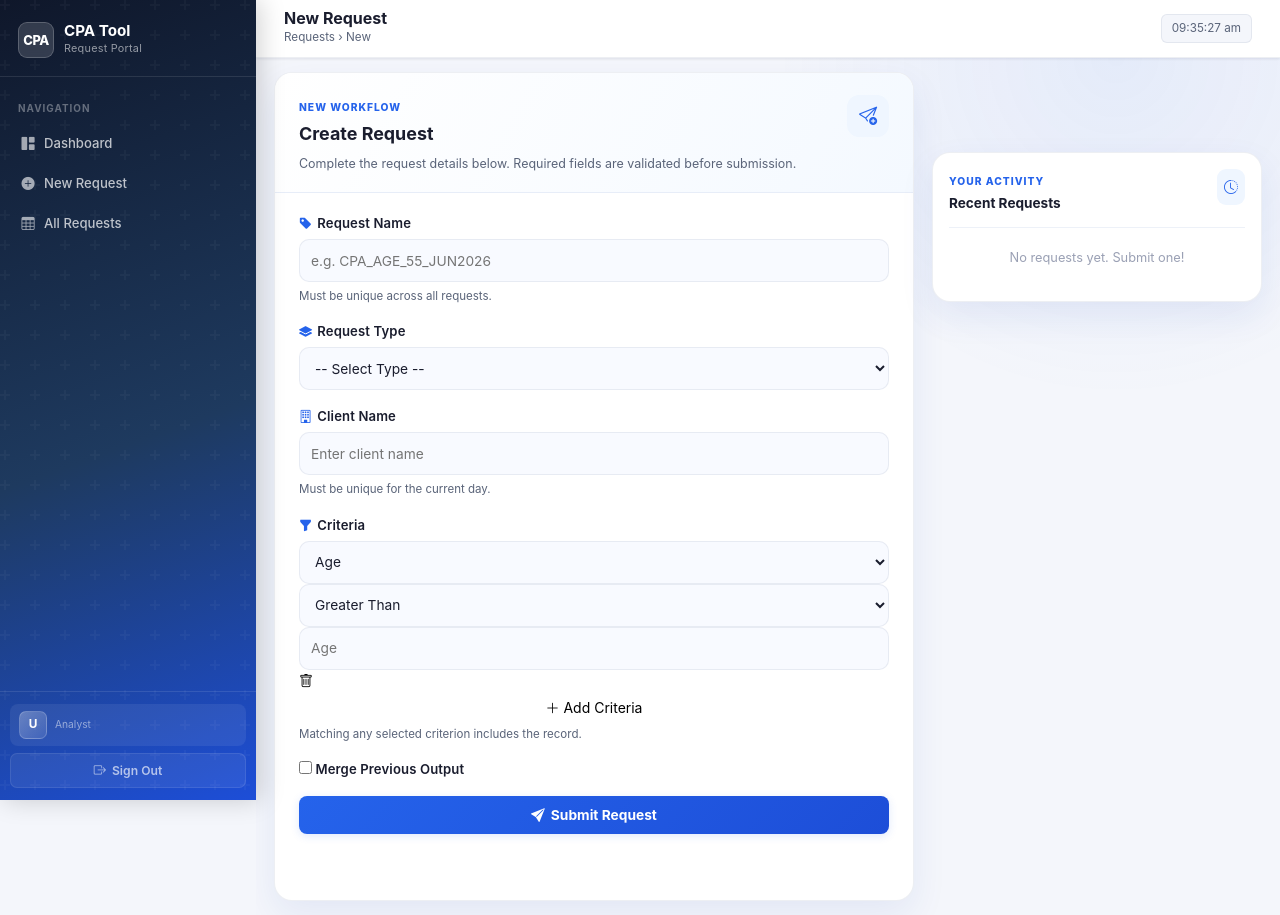
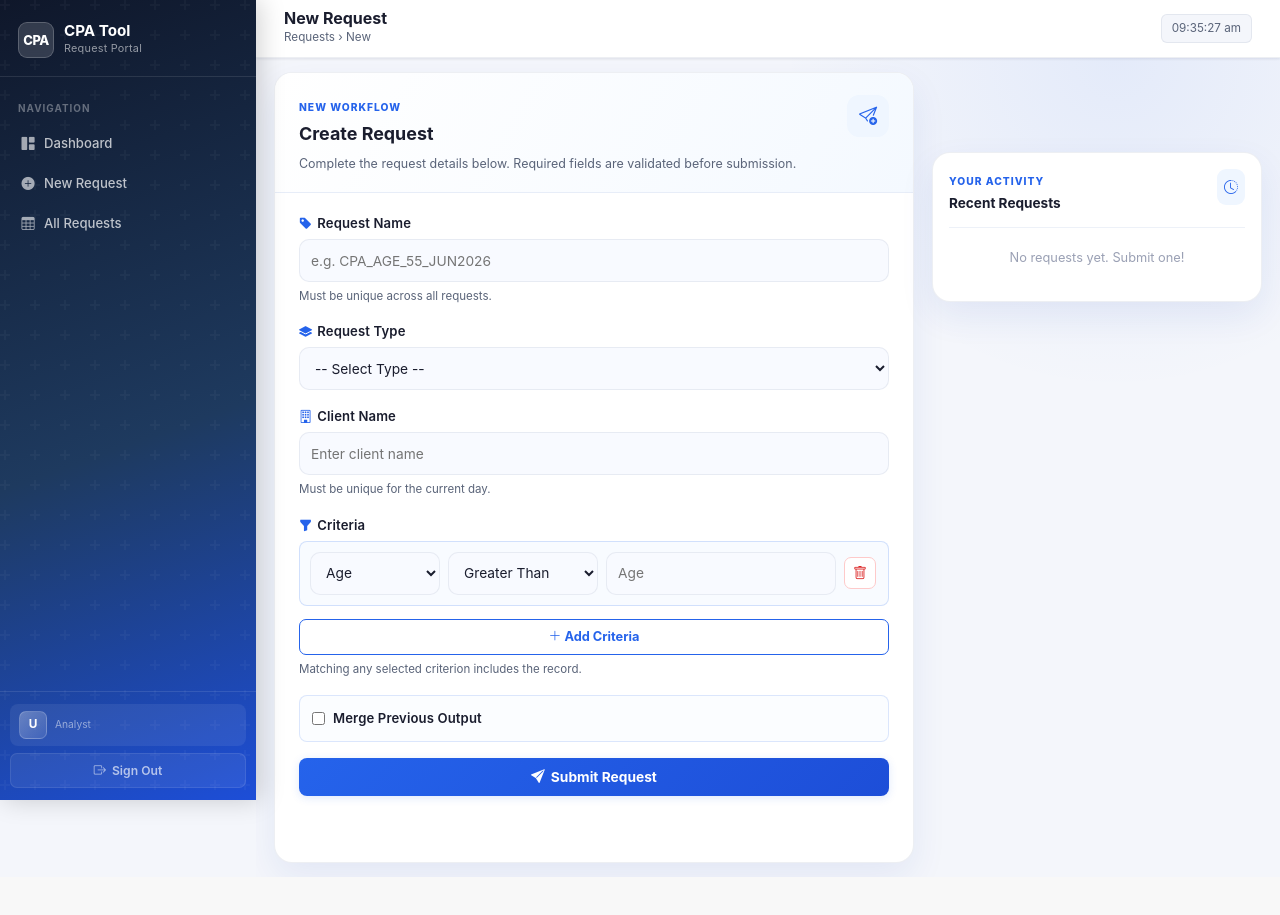
Before and after one commit to Jaideep-7-jai/CPA_Tool, a Flask app: template templates/new_request.html in a window 1280 px wide. After the commit the page ends 877 px from the top, so only its background shows below. Run offline with Flask 3, Linux system fonts and the light colour scheme; the template is opened without the code that fills it, so the values that code supplies are empty; parts of the project's set-up code (start-up, migrations or seed data) failed here and were passed over; some web fonts are replaced.

Commit message:
Style multi-criteria request form

```diff
--- a/static/style.css
+++ b/static/style.css
@@ -37,6 +37,21 @@ body { font-family: 'Satoshi', 'Inter', system-ui, sans-serif; background: var(-
 img { display: block; max-width: 100%; }
 a { text-decoration: none; color: inherit; }
 button { cursor: pointer; border: none; background: none; font: inherit; }
+
+/* Multi-criteria request builder */
+.criteria-builder { display:flex; flex-direction:column; gap:8px; padding:10px; border:1px solid rgba(37,99,235,.18); border-radius:var(--radius-sm); background:#f8fbff; }
+.criteria-row { display:grid; grid-template-columns:130px 150px minmax(0,1fr) 34px; gap:8px; align-items:center; }
+.criteria-row select, .criteria-row input { min-width:0; width:100%; }
+.criteria-row-value { display:flex; align-items:center; gap:8px; min-width:0; }
+.criteria-row-value input[type="file"] { max-width:250px; }
+.criteria-file-name { color:var(--muted); font-size:.76rem; overflow:hidden; text-overflow:ellipsis; white-space:nowrap; }
+.remove-criteria { width:32px; height:32px; border:1px solid #fecaca; border-radius:7px; color:var(--failed); background:#fff; }
+.add-criteria-button { margin-top:8px; padding:7px 11px; border:1px solid var(--primary); border-radius:7px; color:var(--primary); font-weight:700; font-size:.8rem; }
+.merge-request-group { padding:12px; border:1px solid rgba(37,99,235,.15); border-radius:var(--radius-sm); background:#fbfdff; }
+.merge-toggle-label { display:flex; align-items:center; gap:8px; font-weight:700; }
+#mergeRequestFields { margin-top:10px; }
+#mergeRequestFields input { width:100%; }
+@media (max-width: 760px) { .criteria-row { grid-template-columns:1fr; } .remove-criteria { justify-self:end; } }
 
 /* ═══════════════════════════════════════════════
    LAYOUT
```
